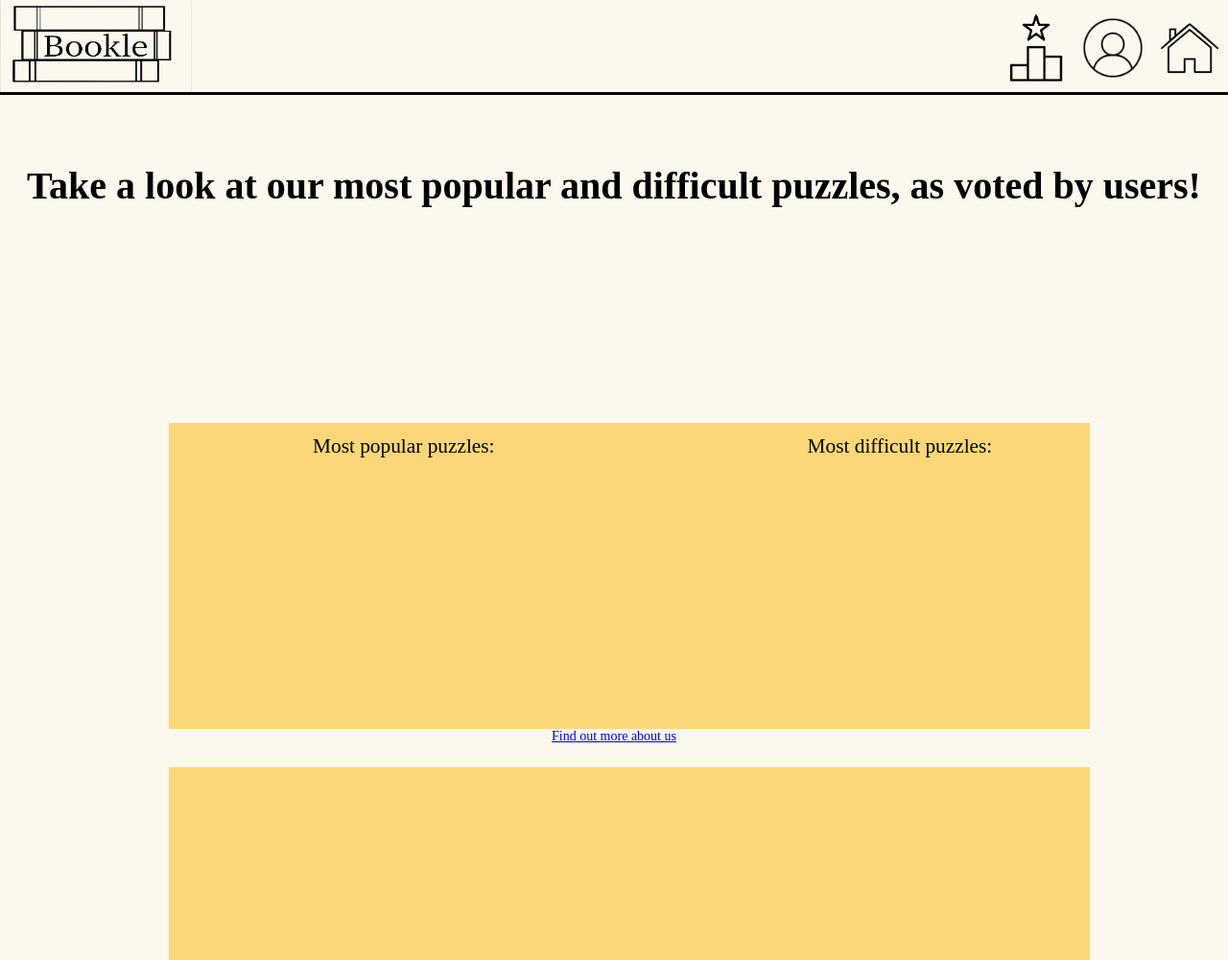
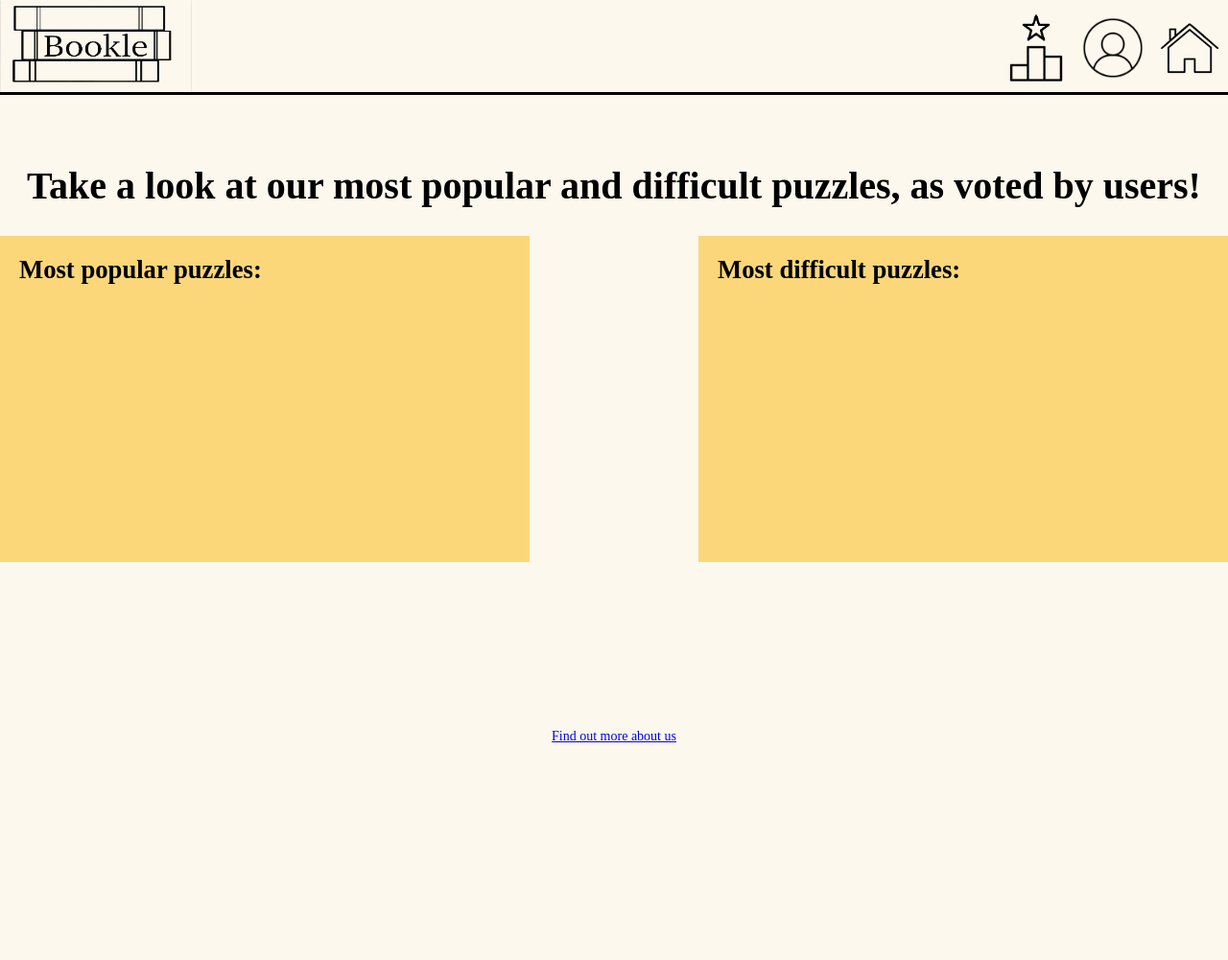
Before and after one commit to phantomsheepp/group1a_wad_project, a Django app: page /bookle/home/past-puzzles/ in a window 1280 px wide. Shown: the whole page at 96% size. After the commit the page ends 774 px from the top, so only its background shows below. Run offline with Django 3.2, Linux system fonts and the light colour scheme; data that the repository does not hold is empty.

Commit message:
Changed destination of links

```diff
--- a/bookle/views.py
+++ b/bookle/views.py
@@ -88,6 +88,10 @@ def past_puzzles(request):
 
     pop_list = Puzzle.objects.order_by('-popularity')[:6]
     diff_list = Puzzle.objects.order_by('-difficulty')[:6]
+    for p in pop_list:
+        p.dateurl = str(p.date)
+    for p in diff_list:
+        p.dateurl = str(p.date)
     context_dict = {}
     context_dict['popular'] = pop_list
     context_dict['difficult'] = diff_list
--- a/static/css/stylesheet.css
+++ b/static/css/stylesheet.css
@@ -269,3 +269,27 @@ h1{
     height: 300px;
     line-height: 60px;
 }
+.past-container{
+    position: relative;
+    top: 1em;
+
+    height:300px;
+}
+
+.pop-child{
+    width: 40%;
+    float: left;
+    padding: 20px;
+    height: 300px;
+    font-size: 20pt;
+    background-color: #fbd779;
+}
+
+.diff-child{
+    width: 40%;
+    float: right;
+    padding: 20px;
+    height: 300px;
+    font-size: 20pt;
+    background-color: #fbd779;
+}
--- a/templates/bookle/past_puzzles.html
+++ b/templates/bookle/past_puzzles.html
@@ -8,21 +8,26 @@
 </body>
 {% block body_block %}
 <h2 id="leaderboard-instructions">Take a look at our most popular and difficult puzzles, as voted by users!</h2>
-<div id="leaderboard-background">
-    <div id="instructionsText">
-        <p class="leaderboard-places" id="green">Most popular puzzles:</p>   &emsp; &emsp; &emsp; &emsp; &emsp; &emsp; &emsp; &emsp; &emsp; <p class="leaderboard-places" id="green">Most difficult puzzles:</p>
+
+    <div class="past-container">
+        <div class="pop-child">
+            <strong>Most popular puzzles:</strong>
             <ul>
                {% for pop in popular%}
-            <li><a href="/pastpuzzles/{{ pop.puzzleID }}/">{{ pop.date }}</a></li>
+               <li><a href="/bookle/puzzles/{{ pop.dateurl }}/">{{ pop.date }}</a></li>
 
               {% endfor %}
             </ul>
+        </div>
+        <div class="diff-child">
+            <strong>Most difficult puzzles:</strong>
             <ul>
                 {% for diff in difficult%}
-            <li><a href="/pastpuzzles/{{ diff.puzzleID }}/">{{ diff.date }}</a></li>
+                <li><a href="/bookle/puzzles/{{ diff.dateurl }}/">{{ diff.date }}</a></li>
                 {% endfor %}
             </ul>
         </div>
     </div>
+
 {% endblock%}
 </body>
```
Lines whose indentation alone changed are shown as unchanged.
